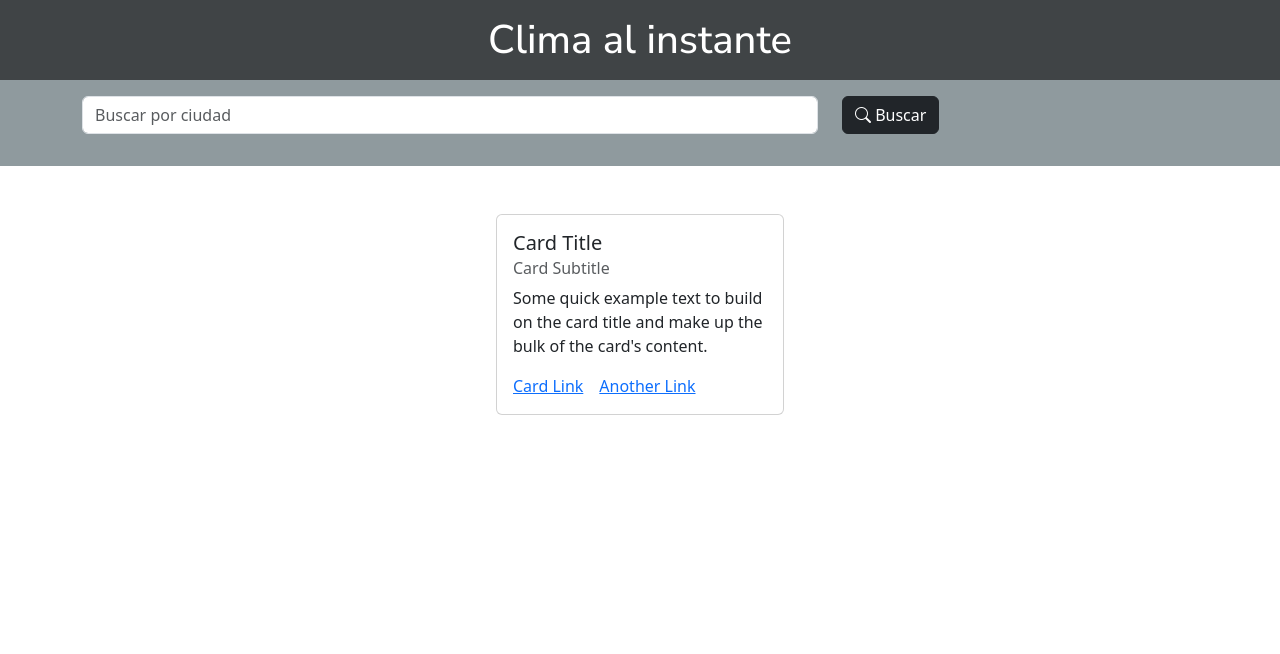
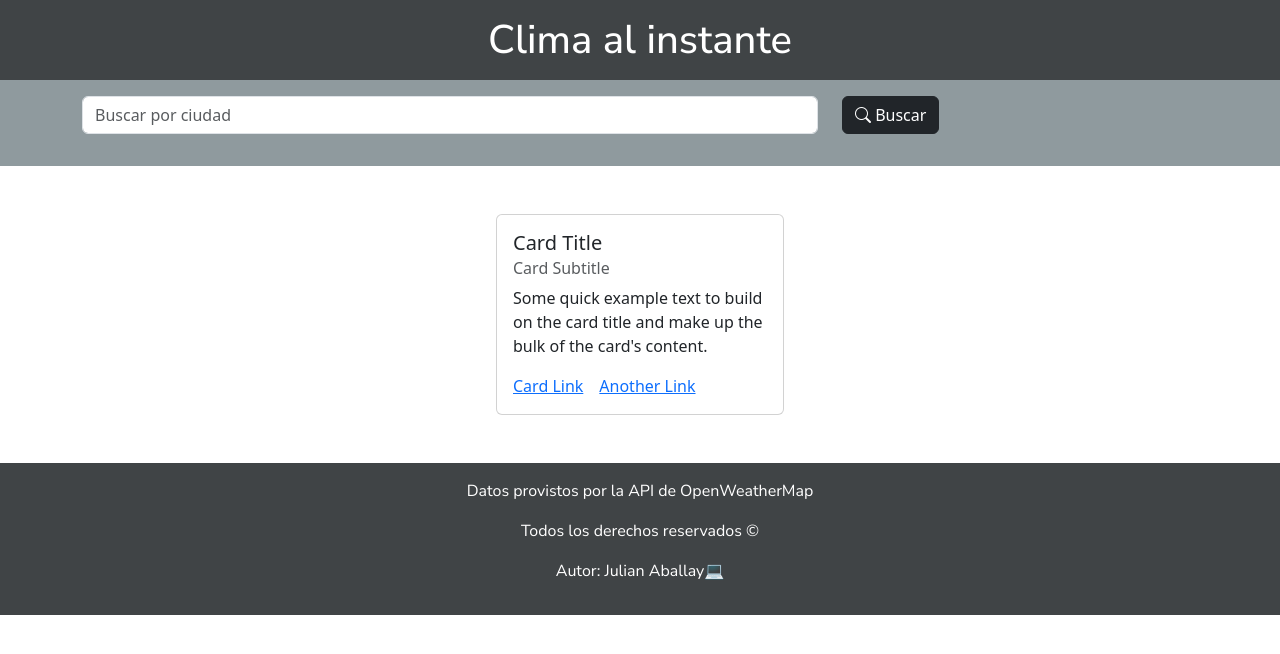
Before and after one commit to julianDev94/weatherApp, a React (Vite) app: page / in a window 1280 px wide. Shown: the top 654 px of the page. Built offline with nearby package versions, Linux system fonts and the light colour scheme.

Commit message:
agrego el maquetado del componente footer con los agradecimientos a la API de openWeather

```diff
--- a/src/App.jsx
+++ b/src/App.jsx
@@ -3,12 +3,14 @@ import "./App.css";
 import FormularioConsulta from "./components/FormularioConsulta";
 import TituloPrincipal from "./components/TituloPrincipal";
 import ClimaDisplay from "./components/ClimaDisplay";
+import Footer from "./components/Footer";
 function App() {
   return (
     <>
       <TituloPrincipal />
       <FormularioConsulta />
       <ClimaDisplay />
+      <Footer></Footer>
     </>
   );
 }
--- /dev/null
+++ b/src/components/Footer.jsx
@@ -0,0 +1,13 @@
+
+
+const Footer = () => {
+    return (
+        <footer className="titulo text-white text-center py-3">
+            <p>Datos provistos por la API de OpenWeatherMap</p>
+            <p>Todos los derechos reservados &copy;</p>
+            <p>Autor: Julian Aballay💻</p>
+        </footer>
+    );
+};
+
+export default Footer;
```
